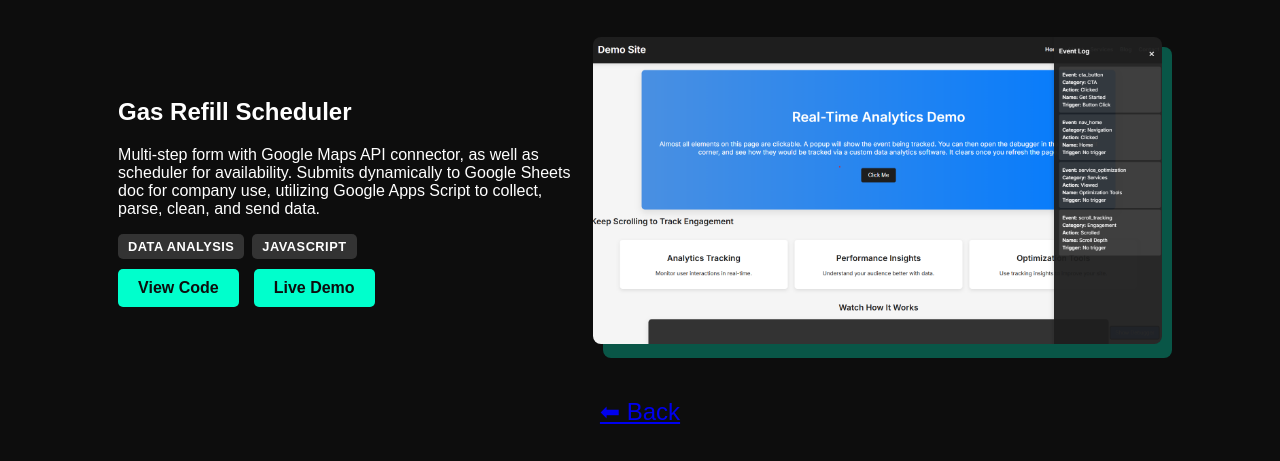
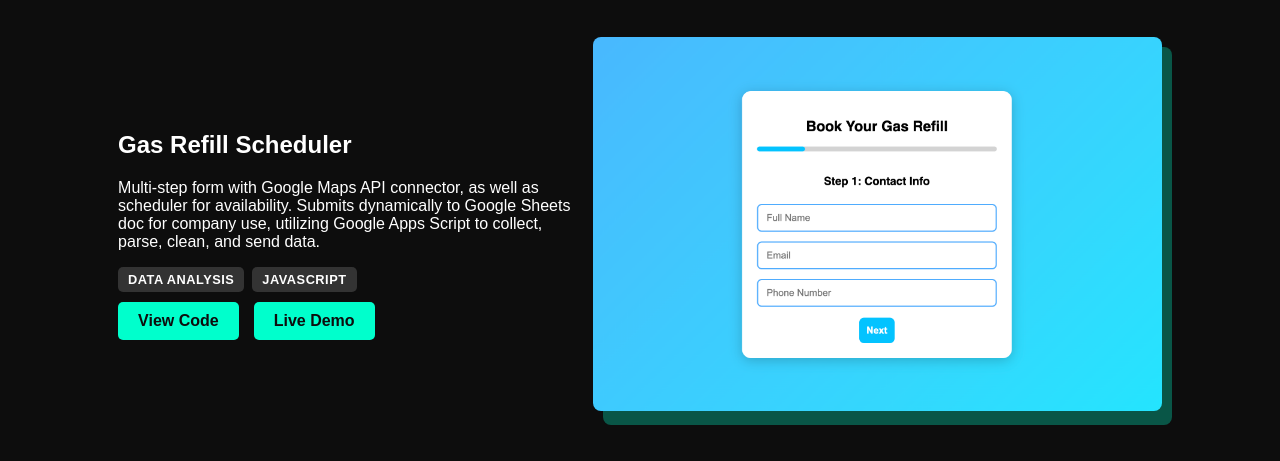
Before and after one commit to mvoggel/dev, a plain HTML site: page content/projects.html in a window 1280 px wide. Shown: the part 1344-1805 px from the top of the page. Drawn offline with Linux system fonts and the light colour scheme.

Commit message:
Update projects.html

```diff
--- a/content/projects.html
+++ b/content/projects.html
@@ -82,7 +82,7 @@
             </div>
             <div class="project">
                 <div class="project-thumbnail right">
-                    <img src="../assets/analytics-demo.png" alt="Project 4">
+                    <img src="../assets/gasmeup.png" alt="Project 4">
                     <div class="overlay"></div>
                 </div>
                 <div class="project-description left">
```
